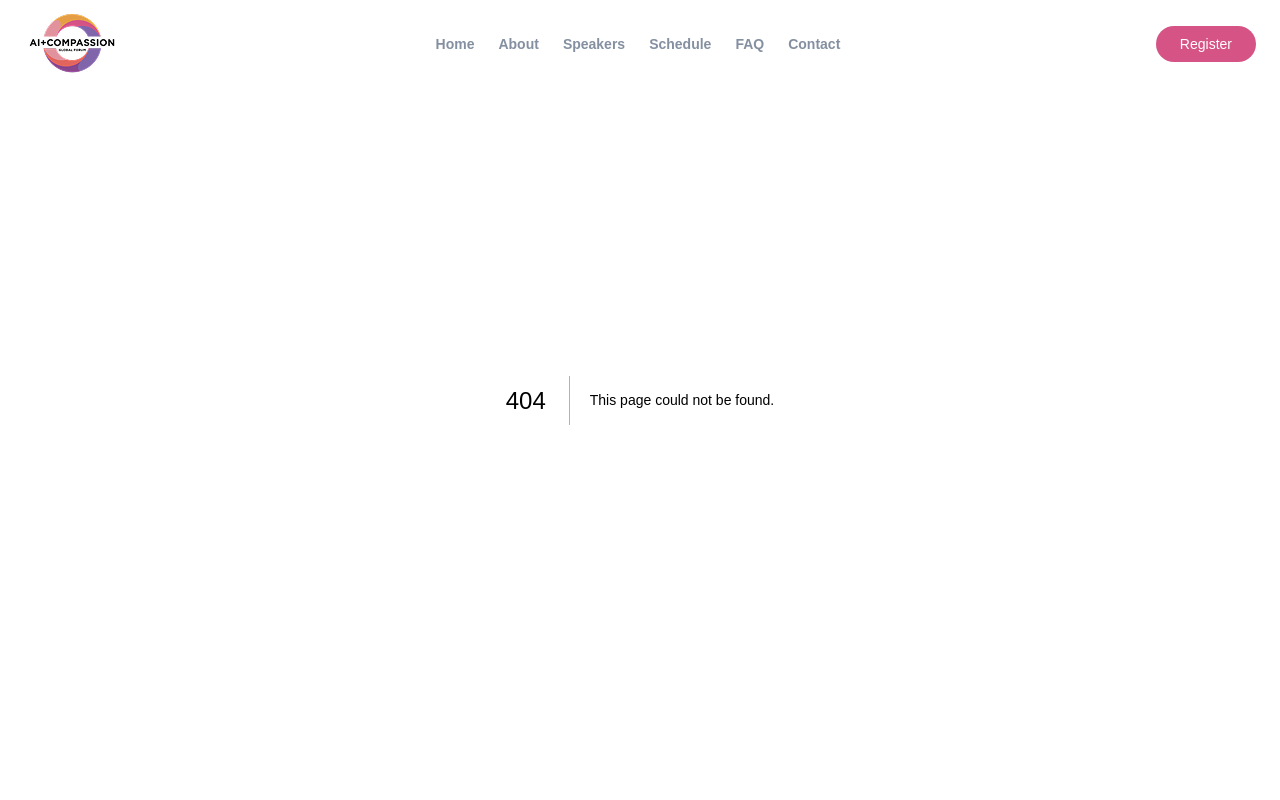
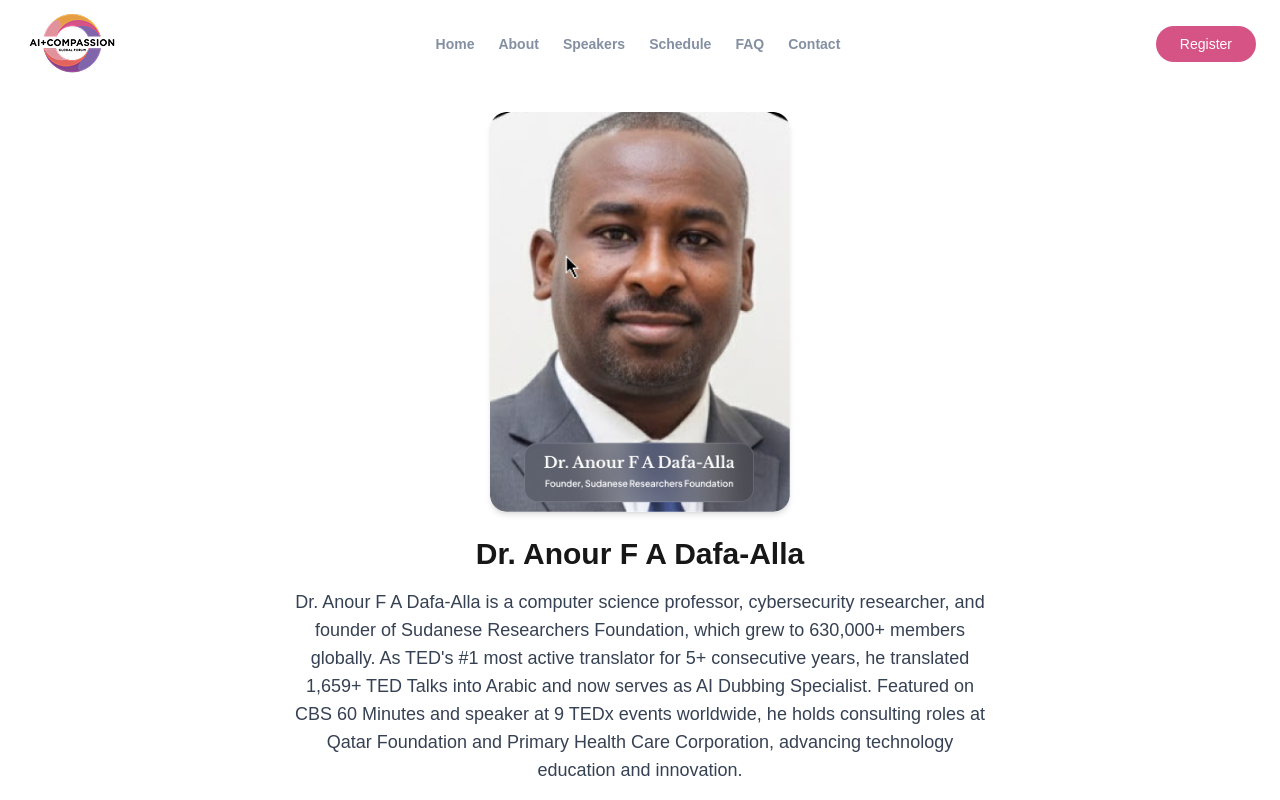
Before and after one commit to Algonots/ai-compassion_website, a Next.js app: page /speakers/dr-anour-f-a-dafa-alla in a window 1280 px wide. Before the commit this address had no page. Shown: the top 800 px of the page. Built offline with nearby package versions, Linux system fonts and the light colour scheme.

Commit message:
updated speakers

```diff
--- /dev/null
+++ b/src/app/speakers/dr-anour-f-a-dafa-alla/page.jsx
@@ -0,0 +1,21 @@
+import Image from "next/image";
+import dafa from "@/../public/dafa.png";
+
+export default function GaryABolles() {
+  return (
+    <div className="p-8 max-w-3xl mx-auto text-center mt-20">
+      <Image
+        src={dafa}
+        alt="Hiroshi Ishiguro"
+        width={300}
+        height={300}
+        className="mx-auto rounded-2xl shadow-md"
+      />
+      <h1 className="text-3xl font-bold mt-6">Dr. Anour F A Dafa-Alla
+</h1>
+      <p className="mt-4 text-lg text-gray-700">
+        Dr. Anour F A Dafa-Alla is a computer science professor, cybersecurity researcher, and founder of Sudanese Researchers Foundation, which grew to 630,000+ members globally. As TED's #1 most active translator for 5+ consecutive years, he translated 1,659+ TED Talks into Arabic and now serves as AI Dubbing Specialist. Featured on CBS 60 Minutes and speaker at 9 TEDx events worldwide, he holds consulting roles at Qatar Foundation and Primary Health Care Corporation, advancing technology education and innovation.
+      </p>
+    </div>
+  );
+}
--- a/src/components/speakerSection/index.jsx
+++ b/src/components/speakerSection/index.jsx
@@ -51,6 +51,7 @@ import aliaa from "@/../public/aliaa.png";
 import haythem from "@/../public/haythem.png";
 import osman from "@/../public/osman.png";
 import habibi from "@/../public/habibi.png";
+import dafa from "@/../public/dafa.png";
 const speakers = [
   {
     slug: "hiroshi-ishiguro",
@@ -346,6 +347,12 @@ const speakers = [
     title: "Anas Almarie is an award-winning digital growth consultant and engineer with 17 years of experience, leading Social Station Branding & Marketing Agency in Dubai. He serves Fortune 500 companies and local businesses with branding, digital marketing, AI, and social media solutions. As Digital Marketing Institute trainer and LinkedIn Solutions Advisor, he maintains 98% satisfaction feedback. A keynote speaker featured on Dubai Eye, Sky News Arabia, Al Arabiya, and CNBC Arabia, Almarie speaks at events across the MENA region.",
     img: habibi
   },
+  {
+    slug: "dr-anour-f-a-dafa-alla",
+    name: "Dr. Anour F A Dafa-Alla",
+    title: "Anas Almarie is an award-winning digital growth consultant and engineer with 17 years of experience, leading Social Station Branding & Marketing Agency in Dubai. He serves Fortune 500 companies and local businesses with branding, digital marketing, AI, and social media solutions. As Digital Marketing Institute trainer and LinkedIn Solutions Advisor, he maintains 98% satisfaction feedback. A keynote speaker featured on Dubai Eye, Sky News Arabia, Al Arabiya, and CNBC Arabia, Almarie speaks at events across the MENA region.",
+    img: dafa
+  },
 ];
 
 
```
Also changed, not shown: public/dafa.png (added).
